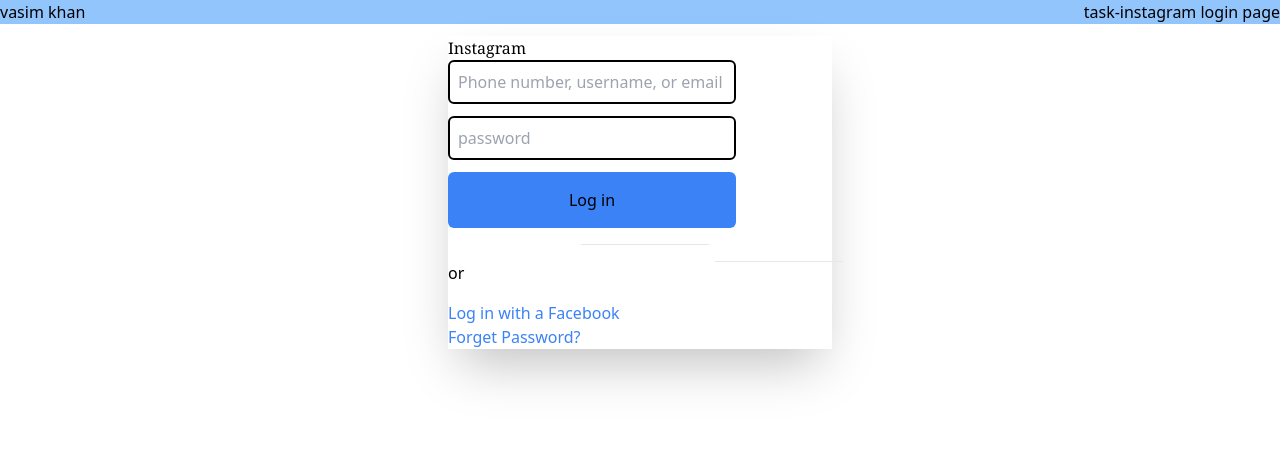
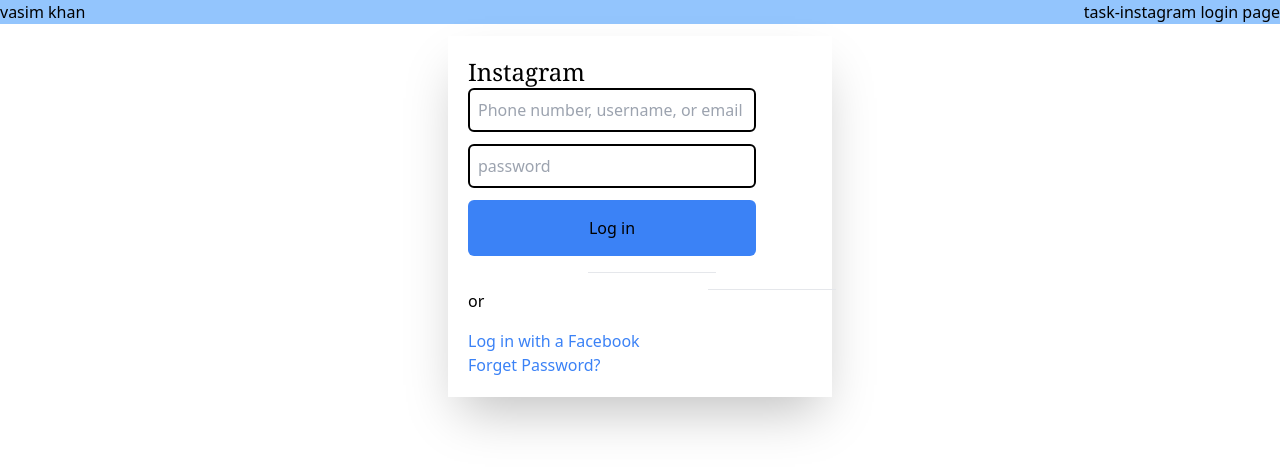
Before and after one commit to Vasimkhan76/digital-computing-tasks, a plain HTML site: page insta.html in a window 1280 px wide. Drawn offline with nearby package versions, Linux system fonts and the light colour scheme.

Commit message:
Update insta.html

```diff
--- a/insta.html
+++ b/insta.html
@@ -21,8 +21,8 @@
 </h1>
   </div>
 <div class="   mt-3 flex justify-center item-center ">
-  <div class=" shadow-2xl w-96" >
-    <h1 class=" text-30 font-serif font-cursive">
+  <div class=" shadow-2xl w-96 p-5" >
+    <h1 class=" text-2xl font-serif font-cursive">
       Instagram
     </h1>
     <div>
```
